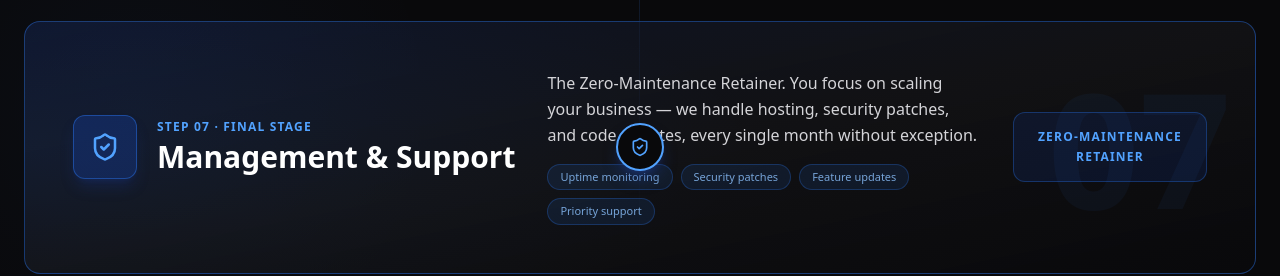
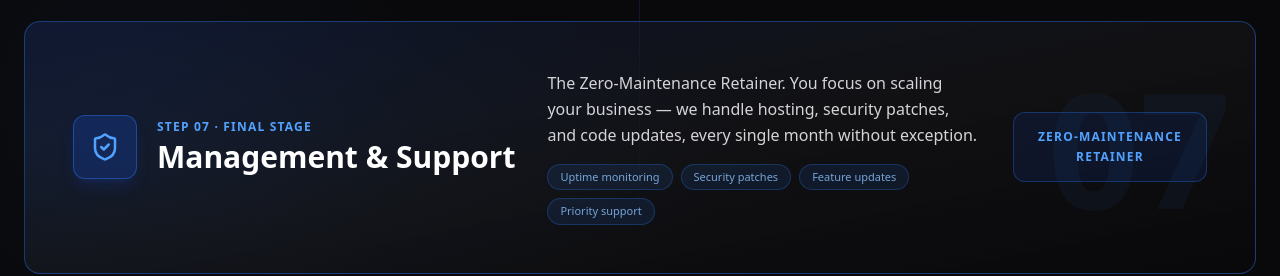
Before and after one commit to SteamWorksWeb/sidearm-digital, a Next.js app: page / in a window 1280 px wide. Shown: the part 3420-3696 px from the top of the page. Built offline with nearby package versions, Linux system fonts and the light colour scheme.

Commit message:
fix: remove floating shield icon overlapping step 07 text

```diff
--- a/src/components/Process.tsx
+++ b/src/components/Process.tsx
@@ -187,11 +187,6 @@ export default function Process() {
                   {/* Featured step — full-width special treatment */}
                   {step.featured ? (
                     <div className="lg:col-span-2 relative">
-                      {/* Center dot on spine */}
-                      <div className="hidden lg:flex absolute left-1/2 top-1/2 -translate-x-1/2 -translate-y-1/2 z-20 h-12 w-12 rounded-full border-2 border-blue-400 bg-zinc-950 items-center justify-center shadow-lg shadow-blue-900/50">
-                        <ShieldCheck size={20} className="text-blue-400" />
-                      </div>
-
                       <div className="relative rounded-2xl border border-blue-500/40 bg-gradient-to-br from-blue-950/40 via-zinc-900/60 to-zinc-950 p-8 lg:p-12 overflow-hidden">
                         {/* Large decorative number */}
                         <div
```
